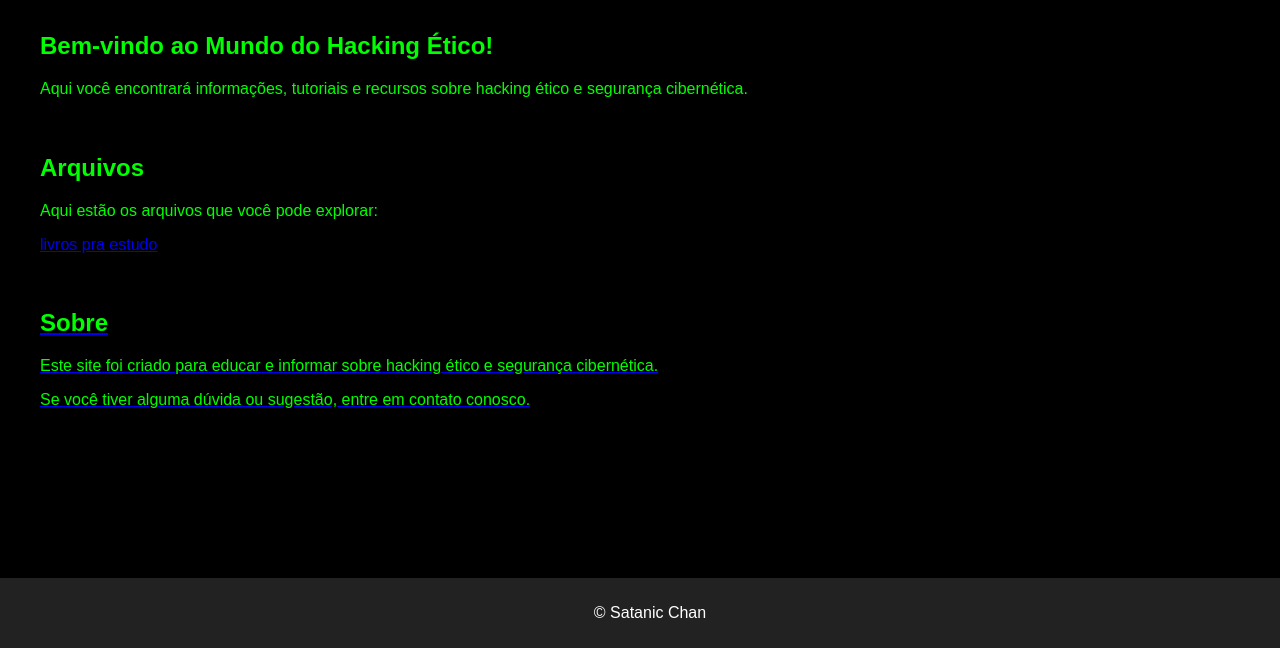
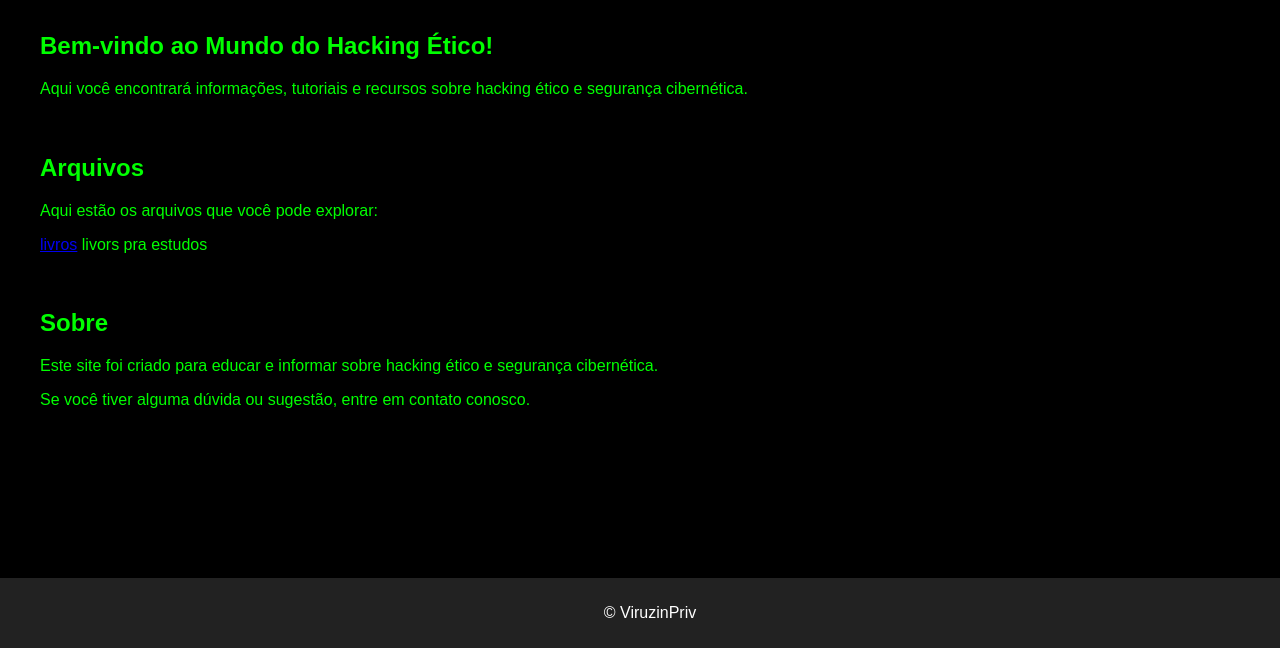
Before and after one commit to Dkzin503/stc, a plain HTML site: page index.html in a window 1280 px wide. Shown: the part 152-800 px from the top of the page. Drawn offline with Linux system fonts and the light colour scheme.

Commit message:
Update index.html

```diff
--- a/index.html
+++ b/index.html
@@ -24,7 +24,8 @@
             <h2>Arquivos</h2>
             <p>Aqui estão os arquivos que você pode explorar:</p>
             <!-- Adicione seus arquivos e links aqui -->
-            <a href="livros.rar" id="livors"> livros pra estudo</p>
+            <a href="livros.rar" id="livors">livros</a> livors pra estudos</p>
+
         </div>
         <div class="container" id="sobre">
             <h2>Sobre</h2>
@@ -33,7 +34,7 @@
         </div>
     </main>
     <footer>
-        <p>&copy; Satanic Chan</p>
+        <p>&copy; ViruzinPriv</p>
     </footer>
 </body>
 </html>
```
